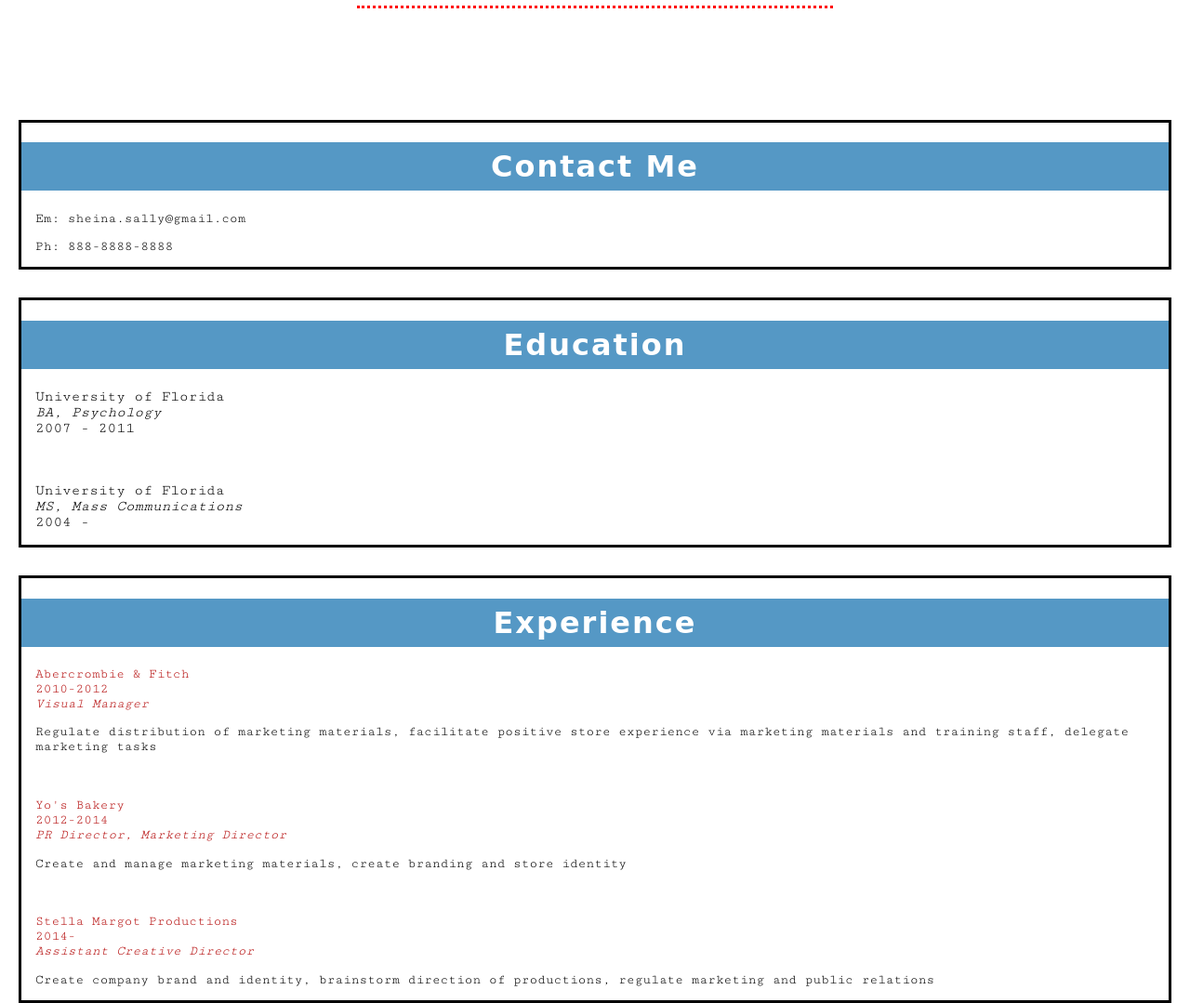
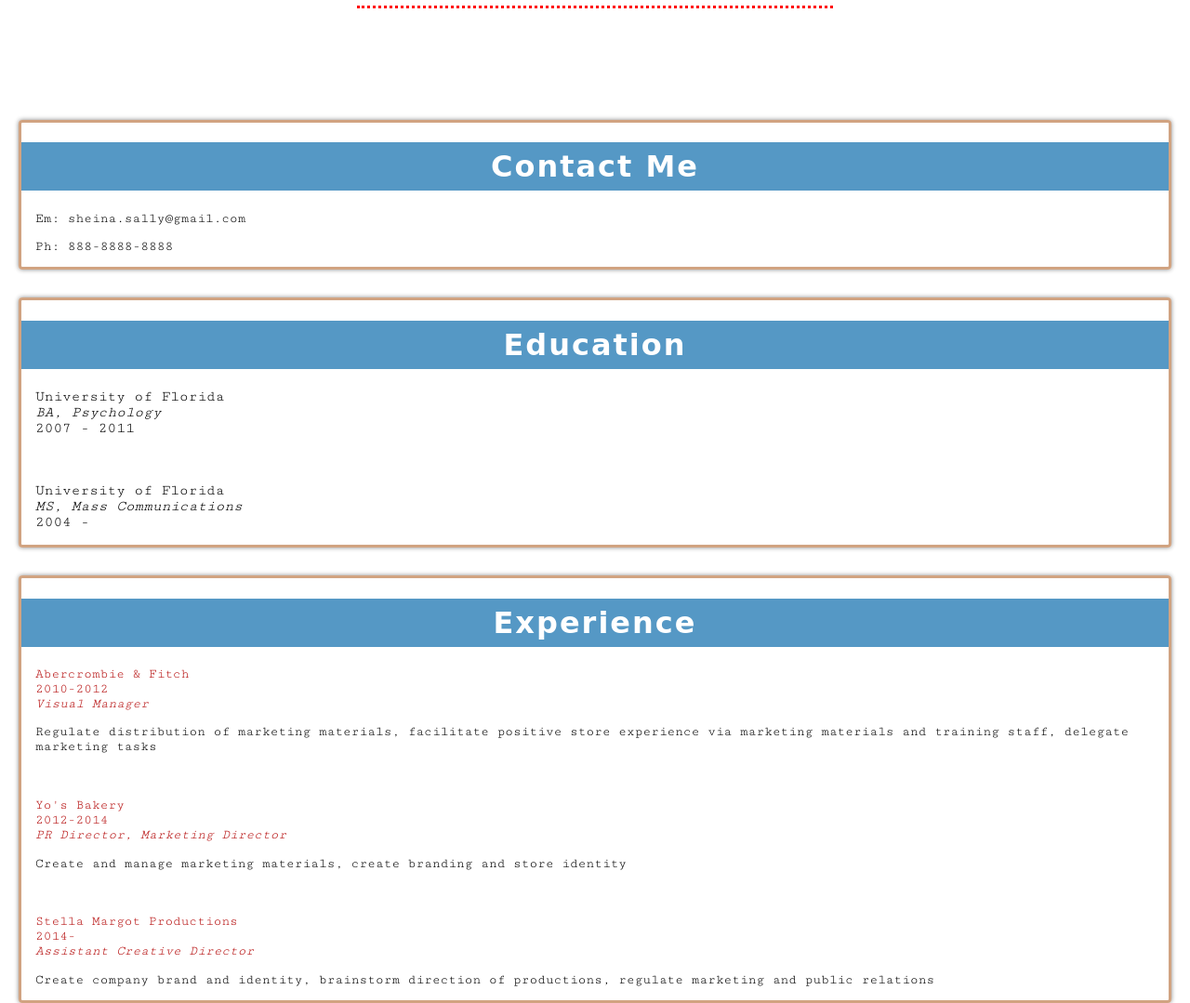
Before and after one commit to sheinasm/project_resume_mompremier_sheina, a plain HTML site: page index.html in a window 1280 px wide. Shown: the part 720-1799 px from the top of the page at 93% size. Drawn offline with Linux system fonts and the light colour scheme; a web font is replaced by a local one.

Commit message:
add dropshadow & border color to sections

```diff
--- a/css/main.css
+++ b/css/main.css
@@ -98,13 +98,17 @@ img {
 
 main {
 
+
 }
+
 .other-stats {
 
 }
 
 .stats, .other-stats {
-	border: solid black;
+	border: solid #d1a381;
+	border-radius: 4px;
+	box-shadow: 0px 0px 5px 0px #888888;
 	margin-bottom: 30px;
 
 }
```
